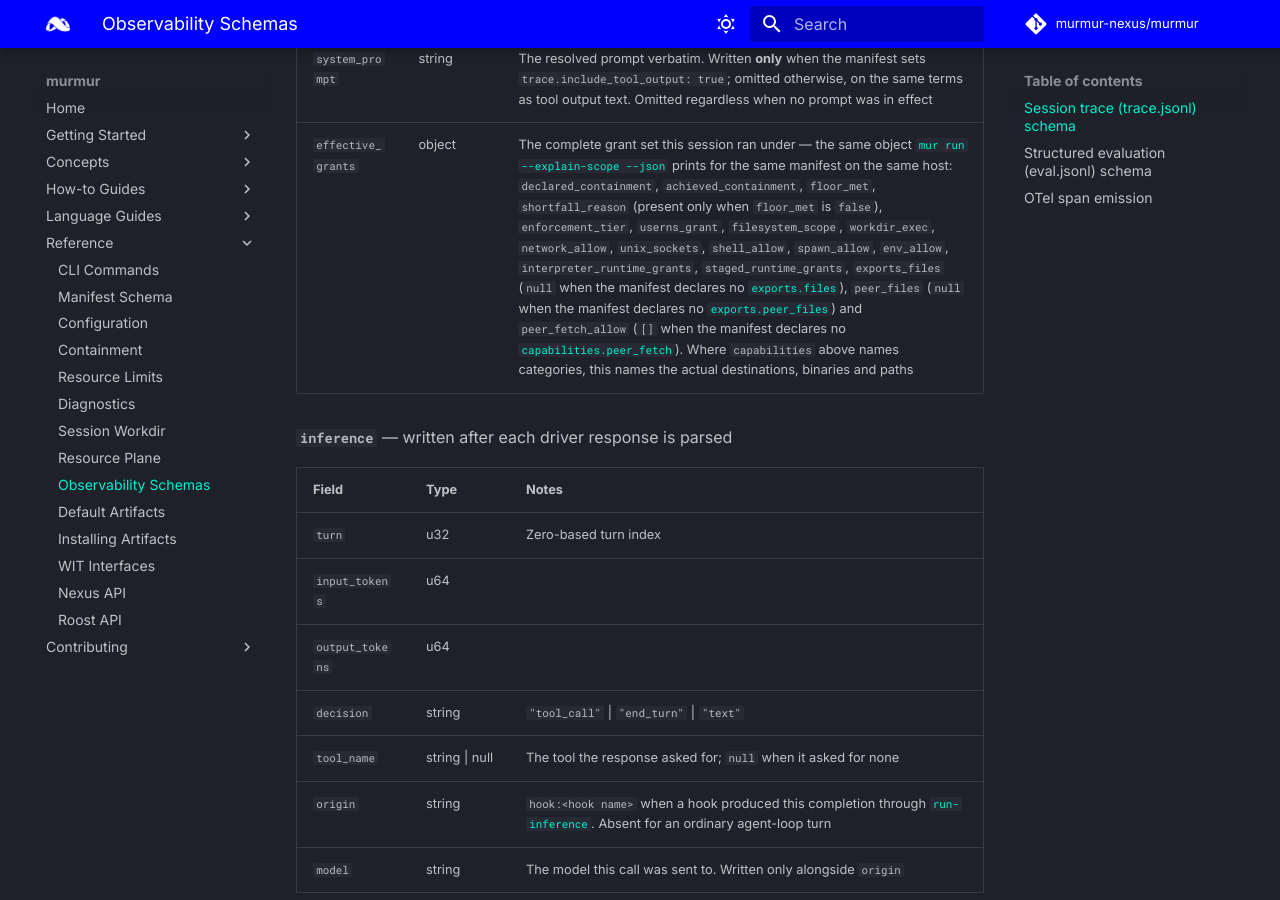
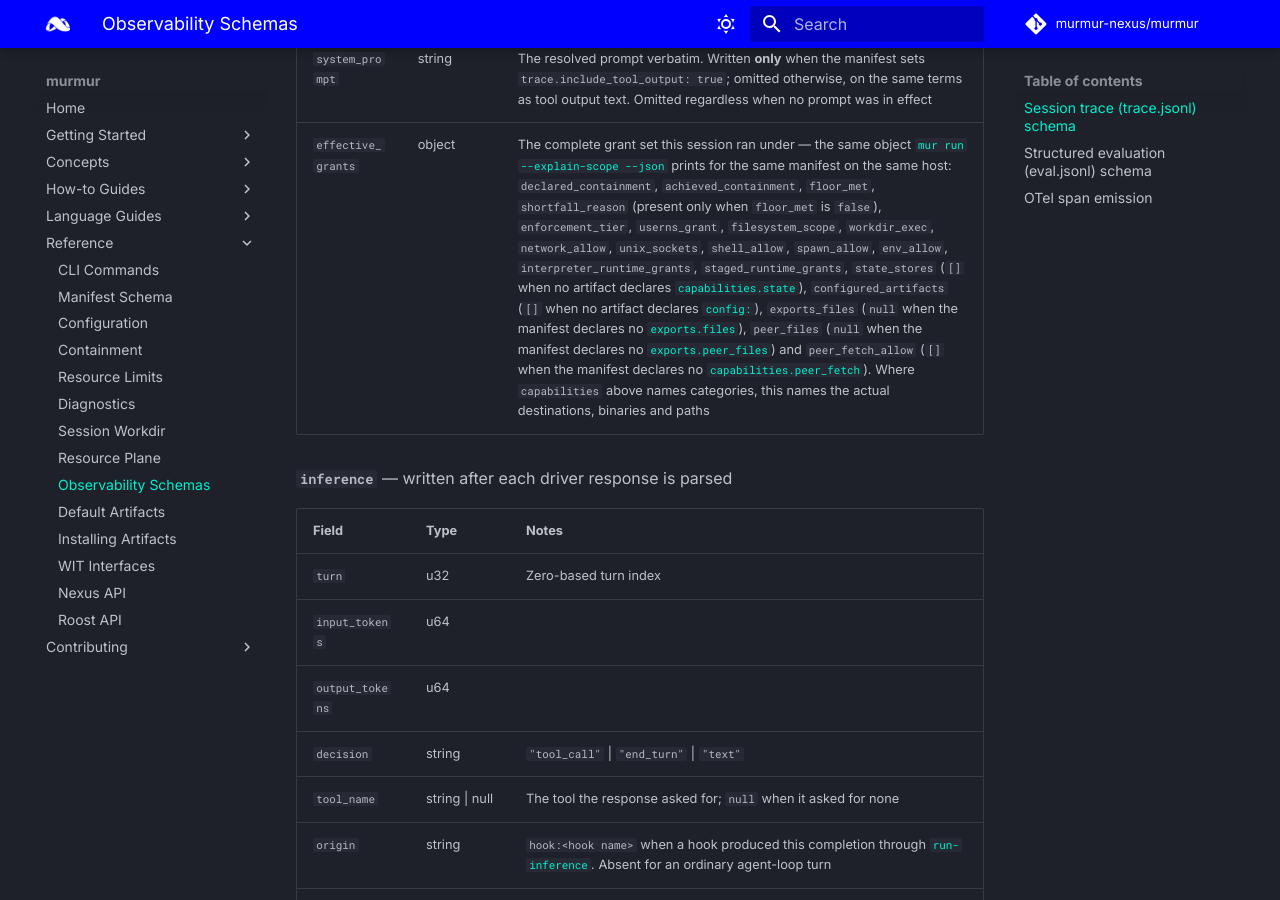
Before and after one commit to murmur-nexus/murmur, an MkDocs documentation site: the page built from docs/content/reference/observability-schemas.md, in a window 1280 px wide and 900 px high, scrolled down 1642 px. Built offline with MkDocs 1.6.1 and Material for MkDocs 9.7.7, drawn with Linux system fonts in a browser that asks for light colours; comment, search, counter and statistics services are not loaded.

Commit message:
checkpoint(#9a24c6e8): Entering test stage
Signed-off-by: ewdegraaff <ewdegraaff@users.noreply.github.com>

```diff
--- a/docs/content/reference/observability-schemas.md
+++ b/docs/content/reference/observability-schemas.md
@@ -32,7 +32,7 @@ the session directory) and `timestamp` (Unix milliseconds).
 | `system_prompt_source` | string | `"manifest"` \| `"cli"` \| `"none"` — where the system prompt in effect came from. `"cli"` whenever [`mur run --system-prompt`](cli.md#mur-run) was passed, including when its value was empty and therefore cleared the prompt. Always written, so its absence identifies a trace from a runtime predating the field rather than a session with no prompt |
 | `system_prompt_sha256` | string \| null | SHA-256 (lowercase hex) of the prompt as resolved — the manifest's or the override's own text, before the runtime prepends its `[Capsule]` identity block. `null` when no prompt was in effect. Always written, so two sessions can be compared for prompt equality without either trace carrying the prompt itself |
 | `system_prompt` | string | The resolved prompt verbatim. Written **only** when the manifest sets `trace.include_tool_output: true`; omitted otherwise, on the same terms as tool output text. Omitted regardless when no prompt was in effect |
-| `effective_grants` | object | The complete grant set this session ran under — the same object [`mur run --explain-scope --json`](../how-to/different-ways-to-run-murmur.md#step-5-inspect-the-capsules-reach-before-launching-it) prints for the same manifest on the same host: `declared_containment`, `achieved_containment`, `floor_met`, `shortfall_reason` (present only when `floor_met` is `false`), `enforcement_tier`, `userns_grant`, `filesystem_scope`, `workdir_exec`, `network_allow`, `unix_sockets`, `shell_allow`, `spawn_allow`, `env_allow`, `interpreter_runtime_grants`, `staged_runtime_grants`, `exports_files` (`null` when the manifest declares no [`exports.files`](manifest.md#field-exports)), `peer_files` (`null` when the manifest declares no [`exports.peer_files`](manifest.md#field-exports-peer-files)) and `peer_fetch_allow` (`[]` when the manifest declares no [`capabilities.peer_fetch`](manifest.md#field-peer-fetch)). Where `capabilities` above names categories, this names the actual destinations, binaries and paths |
+| `effective_grants` | object | The complete grant set this session ran under — the same object [`mur run --explain-scope --json`](../how-to/different-ways-to-run-murmur.md#step-5-inspect-the-capsules-reach-before-launching-it) prints for the same manifest on the same host: `declared_containment`, `achieved_containment`, `floor_met`, `shortfall_reason` (present only when `floor_met` is `false`), `enforcement_tier`, `userns_grant`, `filesystem_scope`, `workdir_exec`, `network_allow`, `unix_sockets`, `shell_allow`, `spawn_allow`, `env_allow`, `interpreter_runtime_grants`, `staged_runtime_grants`, `state_stores` (`[]` when no artifact declares [`capabilities.state`](manifest.md#field-capabilities)), `configured_artifacts` (`[]` when no artifact declares [`config:`](manifest.md#artifact-config)), `exports_files` (`null` when the manifest declares no [`exports.files`](manifest.md#field-exports)), `peer_files` (`null` when the manifest declares no [`exports.peer_files`](manifest.md#field-exports-peer-files)) and `peer_fetch_allow` (`[]` when the manifest declares no [`capabilities.peer_fetch`](manifest.md#field-peer-fetch)). Where `capabilities` above names categories, this names the actual destinations, binaries and paths |
 
 **`inference`** — written after each driver response is parsed
 
```
Also changed, not shown: docs/content/reference/manifest.md (+12 -0 lines), 2 other files.
